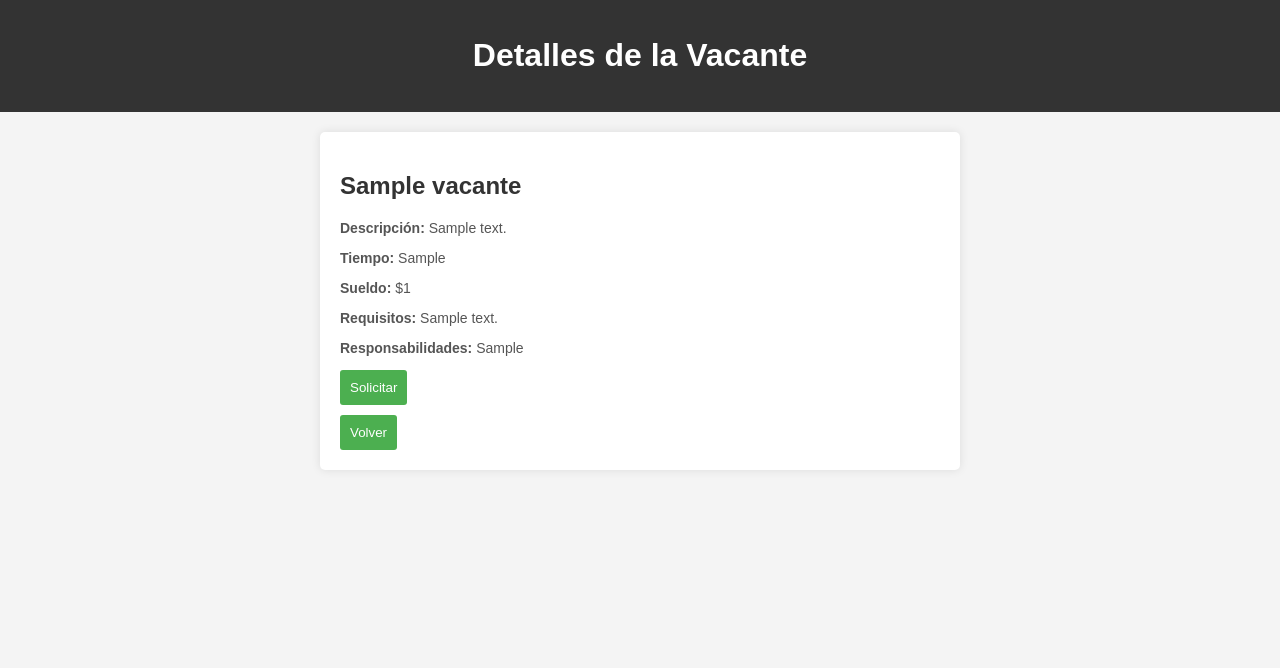
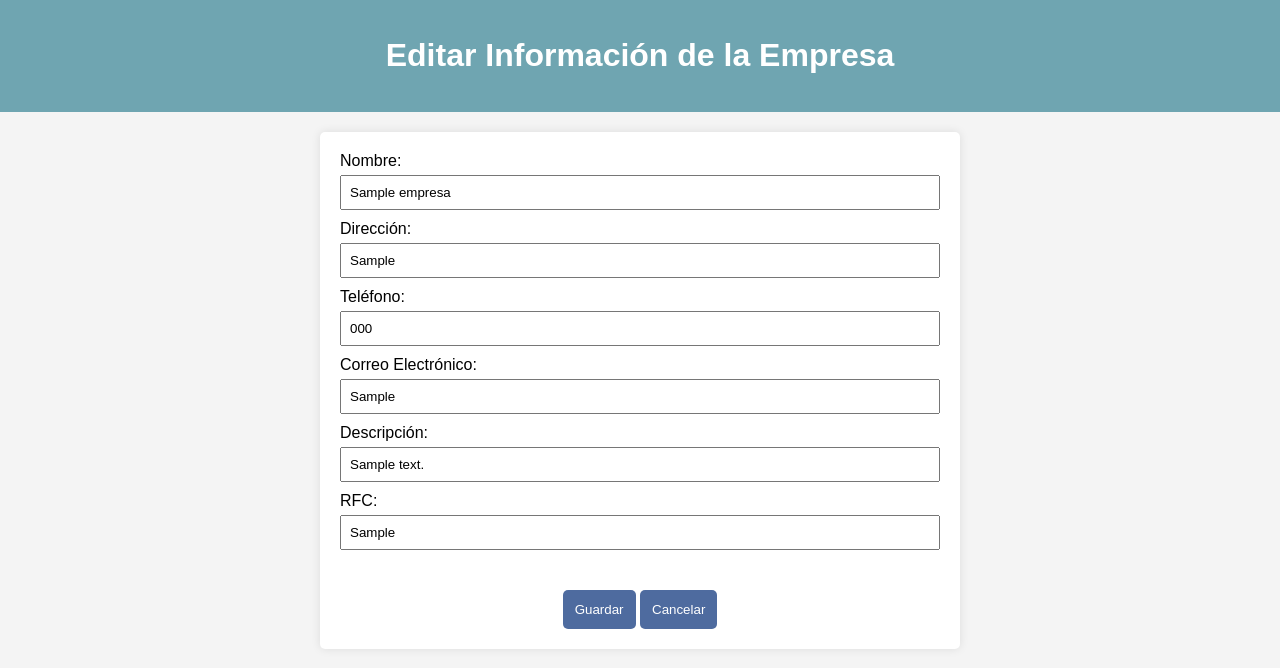
Before and after one commit to Vianey25/Heroeswork, a PHP site: page /empresa/ver_vacante.php?id=1 in a window 1280 px wide. Shown: the top 668 px of the page. Run offline with PHP 8.4, Linux system fonts and the light colour scheme; tables that the repository leaves empty hold one stand-in row (values such as "Sample post"); data that the repository does not hold is empty.

Commit message:
Update ver_vacante.php

```diff
--- a/HerosWork/empresa/ver_vacante.php
+++ b/HerosWork/empresa/ver_vacante.php
@@ -3,7 +3,7 @@
 <head>
     <meta charset="UTF-8">
     <meta name="viewport" content="width=device-width, initial-scale=1.0">
-    <title>Detalles de la Vacante</title>
+    <title>Editar Información de la Empresa</title>
     <style>
         body {
             margin: 0;
@@ -13,7 +13,7 @@
         }
 
         header {
-            background-color: #333;
+            background-color: #6fa5b1;
             color: white;
             padding: 1em;
             text-align: center;
@@ -29,95 +29,89 @@
             margin-top: 20px;
         }
 
-        h2 {
-            color: #333;
+        label {
+            display: block;
+            margin-bottom: 5px;
         }
 
-        p {
-            font-size: 14px;
-            color: #555;
-        }
-
-        hr {
-            border: 1px solid #ddd;
-            margin: 20px 0;
+        input {
+            width: 100%;
+            padding: 8px;
+            margin-bottom: 10px;
+            box-sizing: border-box;
         }
 
         button {
-            background-color: #4caf50;
+            background-color: #4e6b9f;
             color: white;
-            padding: 10px;
+            padding: 12px;
             border: none;
             cursor: pointer;
-            border-radius: 3px;
+            border-radius: 5px;
             display: block;
             margin-top: 10px;
         }
 
         button:hover {
-            background-color: #45a049;
+            background-color: #6fa5b1;
         }
     </style>
 </head>
 <body>
     <header>
-        <h1>Detalles de la Vacante</h1>
+        <h1>Editar Información de la Empresa</h1>
     </header>
 
     <main>
-    <?php
-        // Iniciar la sesión
-        session_start();
+        <?php
+            // Incluir el archivo de conexión
+            include('conexion.php');
 
-        // Verificar si la sesión está configurada
-        if (isset($_SESSION['id_candidato'])) {
-            // Obtener el ID del candidato desde la sesión
-            $candidatoID = $_SESSION['id_candidato'];
-        }
+            // Obtener el ID de la empresa de la URL
+            $empresaID = $_GET['id'];
 
-        // Incluir el archivo de conexión
-        include('conexion.php');
+            // Consulta para obtener datos de la empresa específica (sin la contraseña)
+            $consultaEmpresa = "SELECT id_empresa, nombre, direccion, telefono, correo_electronico, descripcion, RFC FROM Empresa WHERE id_empresa = $empresaID";
+            $resultadoEmpresa = $conexion->query($consultaEmpresa);
 
-        // Verificar si se proporciona un ID de vacante
-        if (isset($_GET['id']) && is_numeric($_GET['id'])) {
-            $id_vacante = $_GET['id'];
+            // Mostrar el formulario para la edición de la información
+            if ($resultadoEmpresa->num_rows > 0) {
+                $filaEmpresa = $resultadoEmpresa->fetch_assoc();
+        ?>
+                <form action="guardar_edicion.php" method="post">
+                    <label for="nombre">Nombre:</label>
+                    <input type="text" name="nombre" value="<?php echo $filaEmpresa['nombre']; ?>">
 
-            // Consulta para obtener datos de la vacante específica
-            $consulta = "SELECT * FROM Vacantes WHERE id_vacante = $id_vacante";
-            $resultado = $conexion->query($consulta);
+                    <label for="direccion">Dirección:</label>
+                    <input type="text" name="direccion" value="<?php echo $filaEmpresa['direccion']; ?>">
 
-            // Mostrar los detalles de la vacante
-            if ($resultado->num_rows > 0) {
-                $vacante = $resultado->fetch_assoc();
-                echo "<h2>" . $vacante["titulo"] . "</h2>";
-                echo "<p><strong>Descripción:</strong> " . $vacante["descripcion"] . "</p>";
-                echo "<p><strong>Tiempo:</strong> " . $vacante["tiempo"] . "</p>";
-                echo "<p><strong>Sueldo:</strong> $" . $vacante["sueldo"] . "</p>";
-                echo "<p><strong>Requisitos:</strong> " . $vacante["requisitos"] . "</p>";
-                echo "<p><strong>Responsabilidades:</strong> " . $vacante["responsabilidades"] . "</p>";
+                    <label for="telefono">Teléfono:</label>
+                    <input type="text" name="telefono" value="<?php echo $filaEmpresa['telefono']; ?>">
 
-                // Agregar el formulario con el botón de solicitud
-                echo "<form action='solicitud.php' method='post'>";
-                echo "<input type='hidden' name='id_candidato' value='$candidatoID'>";
-                echo "<input type='hidden' name='id_vacante' value='$id_vacante'>";
-                echo "<button type='submit'>Solicitar</button>";
-                echo "</form>";
+                    <label for="correo_electronico">Correo Electrónico:</label>
+                    <input type="text" name="correo_electronico" value="<?php echo $filaEmpresa['correo_electronico']; ?>">
 
-                echo "<button onclick='window.history.back()'>Volver</button>";
+                    <label for="descripcion">Descripción:</label>
+                    <input type="text" name="descripcion" value="<?php echo $filaEmpresa['descripcion']; ?>">
 
+                    <label for="RFC">RFC:</label>
+                    <input type="text" name="RFC" value="<?php echo $filaEmpresa['RFC']; ?>">
+
+                    <input type="hidden" name="id_empresa" value="<?php echo $empresaID; ?>">
+
+                    <div style="text-align: center; margin-top: 20px;">
+                        <button type="submit" style="display: inline-block;">Guardar</button>
+                        <button onclick="window.location.href='perfil.php?id=<?php echo $empresaID; ?>'" style="display: inline-block;">Cancelar</button>
+                    </div>
+                </form>
+        <?php
             } else {
-                echo "<p>No se encontró la vacante.</p>";
-                echo "<button onclick='window.history.back()'>Volver</button>";
+                echo "No se encontró información de la empresa.";
             }
-        } else {
-            echo "<p>No se proporcionó un ID de vacante válido.</p>";
-            echo "<button onclick='window.history.back()'>Volver</button>";
-        }
 
-        // Cerrar la conexión
-        $conexion->close();
+            // Cerrar la conexión
+            $conexion->close();
         ?>
-
     </main>
 </body>
 </html>
```
